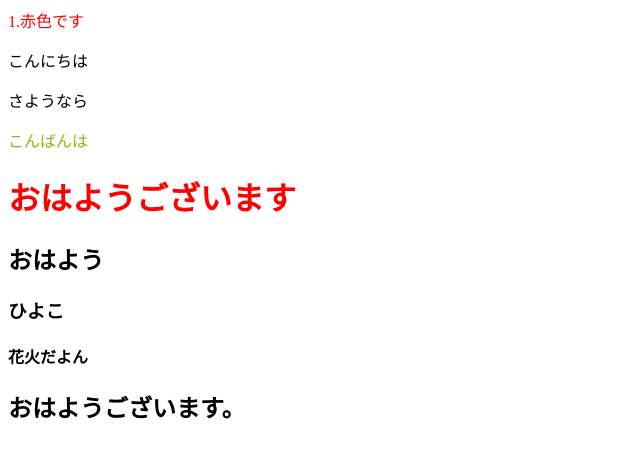
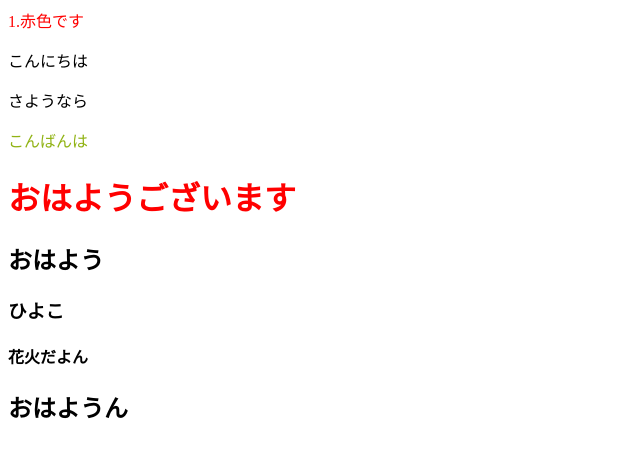
Before and after one commit to riffgthees/riff, a plain HTML site: page index.html in a window 1280 px wide. Shown: the whole page, without its empty margins (0-640 px from the left). Drawn offline with Linux system fonts and the light colour scheme.

Commit message:
おはようございます。をおはようんに変えました。

```diff
--- a/index.html
+++ b/index.html
@@ -17,6 +17,6 @@ styleで覚えておく
 	<h2>おはよう</h2>
 	<h3>ひよこ</h3>
 	<h4>花火だよん</h4>
-	<h2>おはようございます。</h2>
+	<h2>おはようん</h2>
 </body>
 </html>
```
